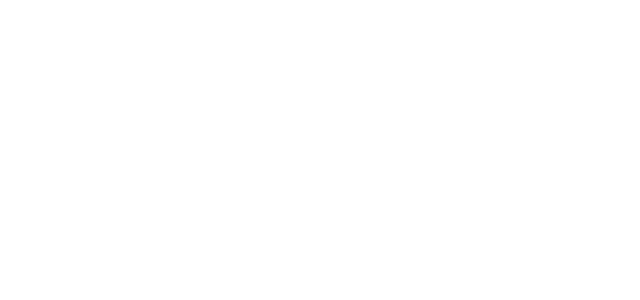
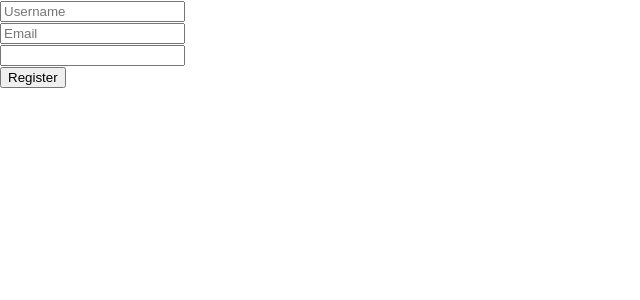
Before and after one commit to RadinTiholov/gpt-code-reviewer, a React (Create React App) app in the folder frontend/: page /register in a window 1280 px wide. Shown: the top 300 px of the page, without its empty margins (0-640 px from the left). Built offline with nearby package versions, Linux system fonts and the light colour scheme.

Commit message:
Create login functionality

```diff
--- a/frontend/src/components/Login/Login.jsx
+++ b/frontend/src/components/Login/Login.jsx
@@ -1,5 +1,14 @@
 export const Login = () => {
+
+    const login = (e) => {
+        e.preventDefault();
+    }
+
     return (
-        <></>
+        <form onSubmit={login}>
+            <input type="text" placeholder="Username" /><br />
+            <input type="password" /><br />
+            <button type="submit">Login</button>
+        </form>
     )
 }
--- a/frontend/src/components/Register/Register.jsx
+++ b/frontend/src/components/Register/Register.jsx
@@ -1,5 +1,69 @@
+import { useState } from "react";
+import * as identityService from "../../dataServices/identityService";
+import { useNavigate } from "react-router-dom";
+
 export const Register = () => {
+
+    const navigate = useNavigate();
+
+    const [inputData, setInputData] = useState({
+        username: "",
+        email: "",
+        password: ""
+    });
+
+    const [error, setError] = useState({
+        active: false, message: ""
+    });
+
+    const onChange = (e) => {
+        setInputData(state => (
+            { ...state, [e.target.name]: e.target.value }))
+    }
+
+    const register = (e) => {
+        e.preventDefault();
+
+        identityService.register(inputData)
+            .then(res => {
+                navigate('/login')
+            })
+            .catch(res => {
+                setError({ active: true, message: res.message })
+            })
+    }
+
     return (
-        <></>
+        <form onSubmit={register}>
+            <input
+                type="text"
+                placeholder="Username"
+                name="username"
+                value={inputData.username}
+                onChange={onChange}
+            />
+            <br />
+            <input
+                type="email"
+                placeholder="Email"
+                name="email"
+                value={inputData.email}
+                onChange={onChange}
+            />
+            <br />
+            <input
+                type="password"
+                name="password"
+                value={inputData.password}
+                onChange={onChange}
+            />
+            <br />
+            {error?.active ?
+            <p>
+                Error!
+            </p>
+            : <></>}
+            <button type="submit">Register</button>
+        </form>
     )
 }
--- /dev/null
+++ b/frontend/src/dataServices/identityService.js
@@ -0,0 +1,14 @@
+import * as request from "./requester"
+
+const login = (data) => {
+    return request.post(`${process.env.REACT_APP_BASE_URL}/identity/login`, data)
+}
+
+const register = (data) => {
+    return request.post(`${process.env.REACT_APP_BASE_URL}/identity/register`, data)
+}
+
+export {
+    login,
+    register
+}
--- /dev/null
+++ b/frontend/src/dataServices/requester.js
@@ -0,0 +1,62 @@
+const request = async (method, url, data) => {
+    try {
+        const user = localStorage.getItem('auth');
+        let auth = JSON.parse('{}');
+        if (user !== 'undefined' && user) {
+            auth = JSON.parse(user);
+        }
+
+        let headers = {}
+
+        if (auth?.accessToken) {
+            headers['Authorization'] = 'Bearer ' + auth.accessToken;
+        }
+
+        let beginningRequest;
+        if (method === 'GET') {
+            beginningRequest = fetch(url, { headers })
+        }
+        else if(method === "DELETE"){
+            beginningRequest = fetch(url, {
+                method,
+                headers: {
+                    ...headers
+                },
+            });
+        }
+        else {
+            beginningRequest = fetch(url, {
+                method,
+                headers: {
+                    ...headers,
+                    'content-type': 'application/json'
+                },
+                body: JSON.stringify(data)
+            });
+        }
+        const response = await beginningRequest;
+        let result = null;
+        if (response.ok) {
+
+            // If the response is empty
+            try {
+                result = await response.json();
+            } catch (error) {
+                result = null;
+            }
+        }
+        else {
+            const res = await response.json();
+            throw new Error(res.title);
+        }
+        return result;
+    } catch (err) {
+        throw new Error(err.message);
+    }
+}
+
+export const get = request.bind({}, "GET")
+export const post = request.bind({}, "POST")
+export const put = request.bind({}, "PUT")
+export const del = request.bind({}, "DELETE")
+export const patch = request.bind({}, "PATCH")
```
Also changed, not shown: 2 other files (tests, documents, lock files or other folders).
